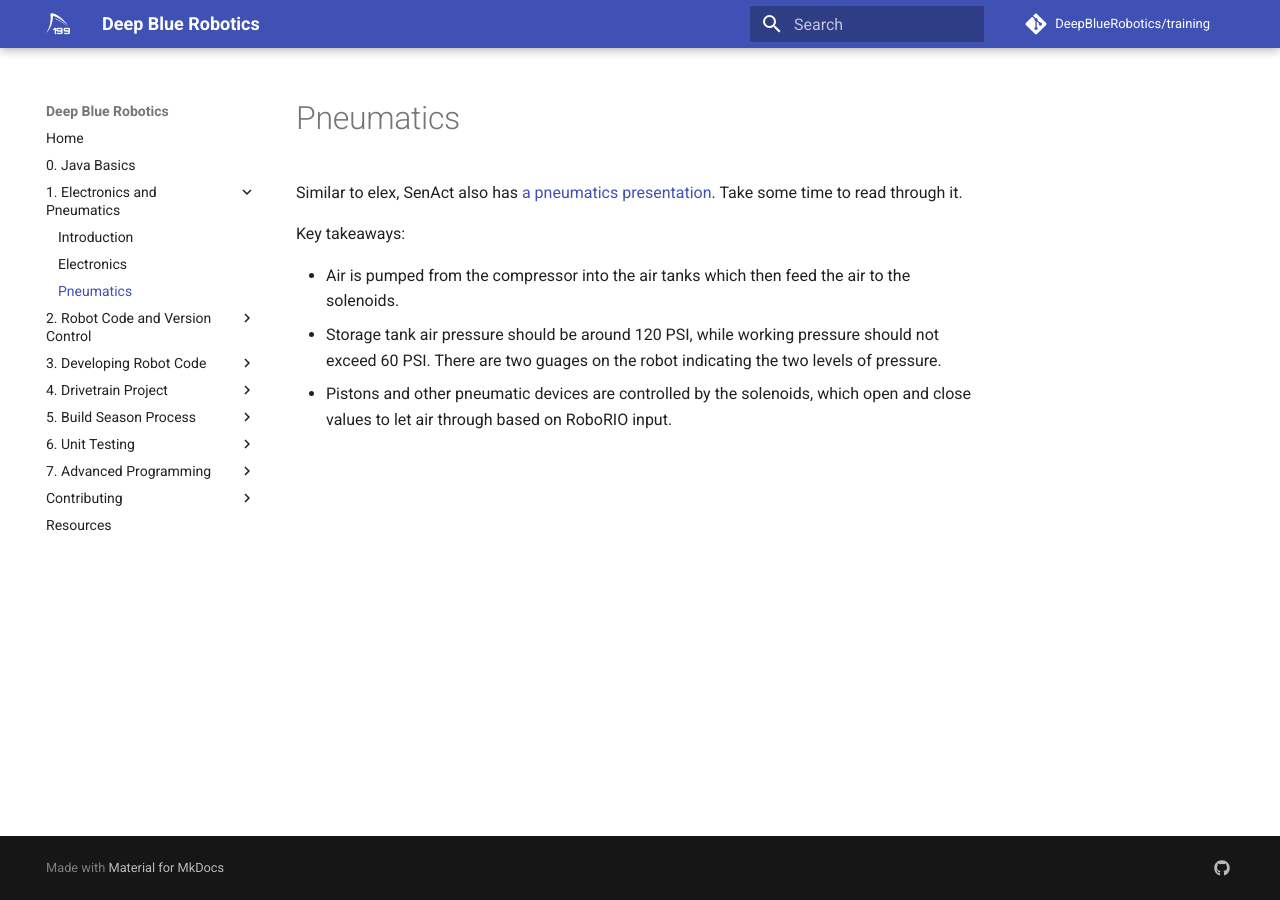
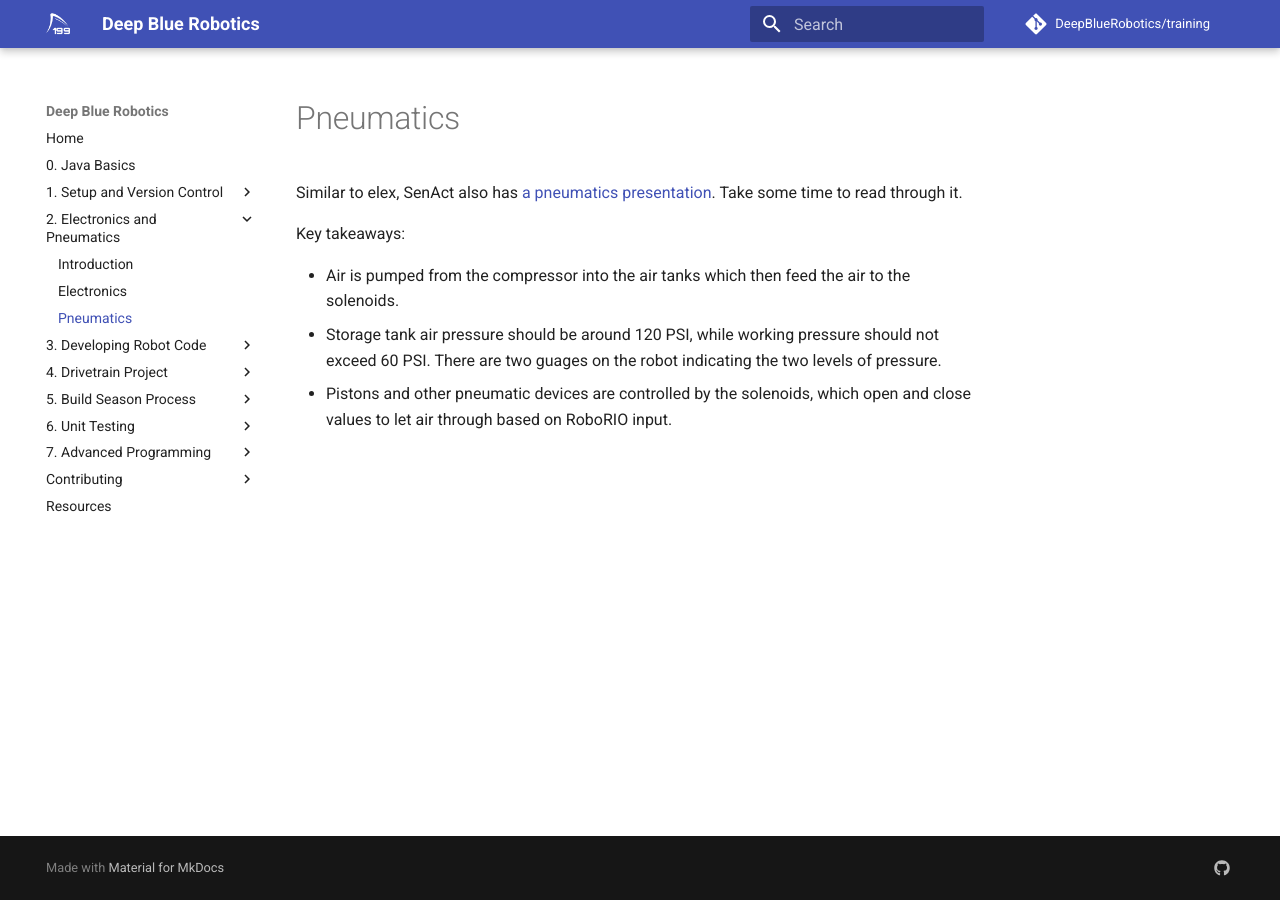
Before and after one commit to DeepBlueRobotics/training, an MkDocs documentation site: the page built from docs/section-2/pneumatics.md, in a window 1280 px wide. Built offline with MkDocs 1.6.1 and Material for MkDocs 9.7.7, drawn with Linux system fonts in a browser that asks for light colours; comment, search, counter and statistics services are not loaded.

Commit message:
reorganizing electronics to be section 2

```diff
--- a/mkdocs.yml
+++ b/mkdocs.yml
@@ -26,18 +26,18 @@ markdown_extensions:
 nav:
   - Home: index.md
   - 0. Java Basics: section-0/index.md
-  - 1. Electronics and Pneumatics:
+  - 1. Setup and Version Control:
     - Introduction: section-1/intro.md
-    - Electronics: section-1/electronics.md
-    - Pneumatics: section-1/pneumatics.md
-  - 2. Robot Code and Version Control:
+    - Setup: section-1/setup.md
+    - Version Control: section-1/version-control.md
+  - 2. Electronics and Pneumatics:
     - Introduction: section-2/intro.md
-    - Setup: section-2/setup.md
-    - Code Structure: section-2/code-structure.md
-    - Version Control: section-2/version-control.md
+    - Electronics: section-2/electronics.md
+    - Pneumatics: section-2/pneumatics.md
   - 3. Developing Robot Code:
     - Introduction: section-3/intro.md
     - JavaDocs and WPILib: section-3/wpilib.md
+    - Code Structure: section-3/code-structure.md
     - Commands and Subsystems: section-3/commands-subsystems.md
     - Advanced Version Control: section-3/version-control2.md
     - Simulation: section-3/simulator.md
```
Also changed, not shown: docs/section-1/electronics.md (deleted, +0 -8 lines), docs/section-1/intro.md (+13 -4 lines), docs/section-2/intro.md (+4 -13 lines), docs/section-1/setup.md (renamed from docs/section-2/setup.md), docs/section-1/version-control.md (renamed from docs/section-2/version-control.md), docs/section-2/pneumatics.md (renamed from docs/section-1/pneumatics.md), docs/section-3/code-structure.md (renamed from docs/section-2/code-structure.md).
